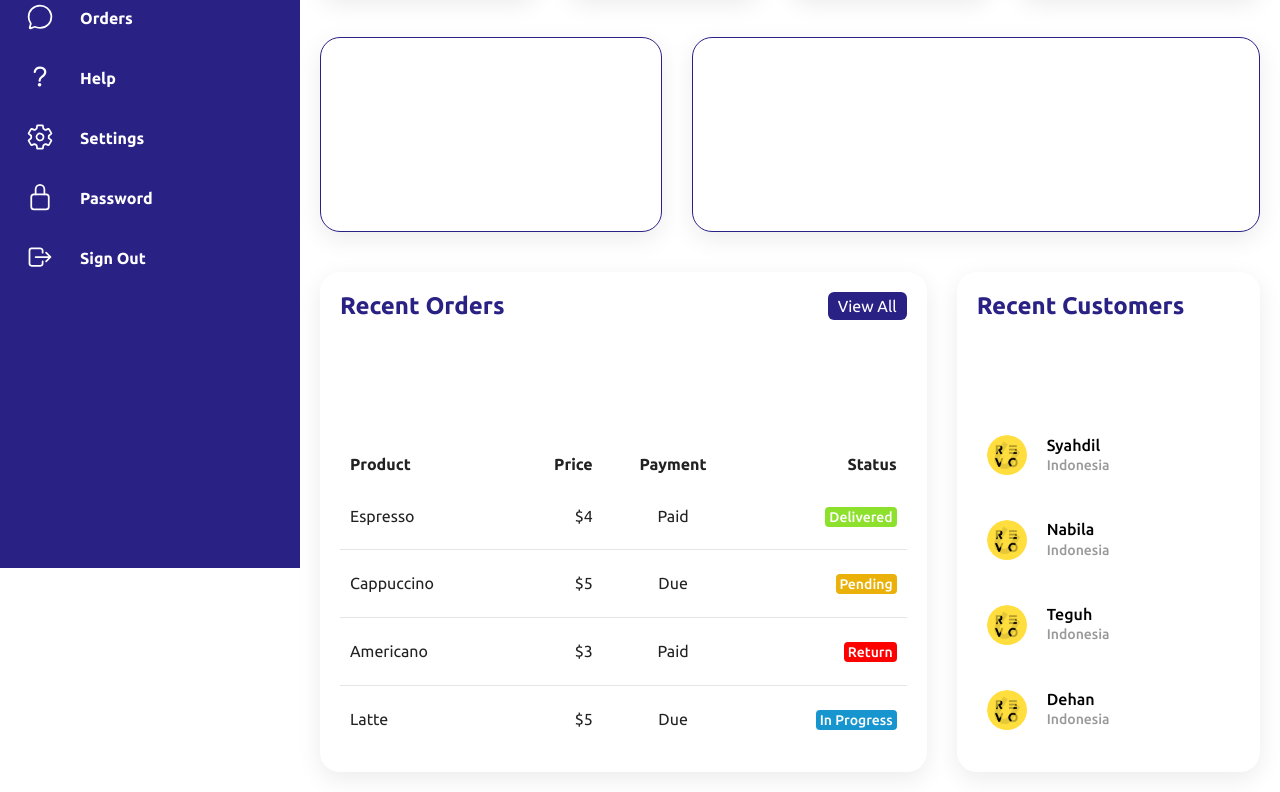
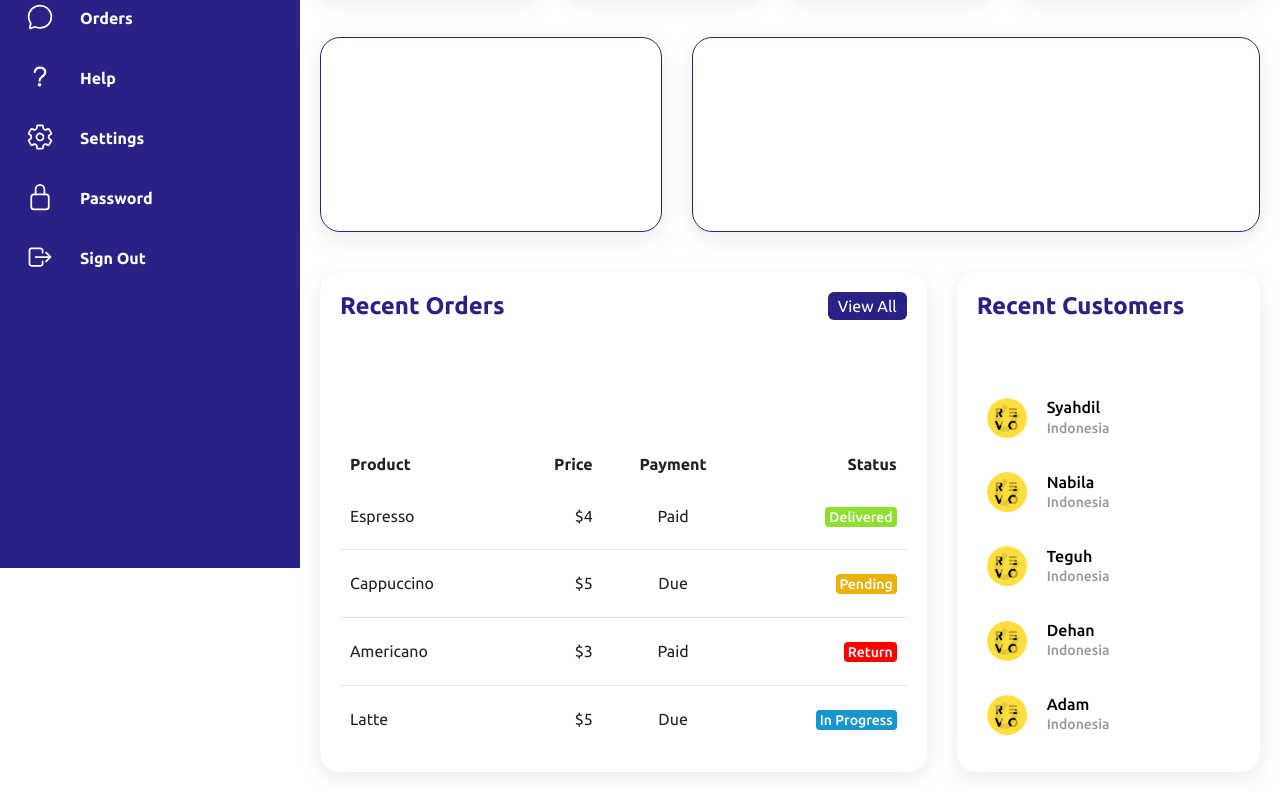
Before and after one commit to raulilma/Coffee-Dashboard-Mentoring-RevoU, a plain HTML site: page index.html in a window 1280 px wide. Shown: the part 232-1024 px from the top of the page. Drawn offline with nearby package versions, Linux system fonts and the light colour scheme.

Commit message:
add: adam name and readme updates

```diff
--- a/index.html
+++ b/index.html
@@ -253,6 +253,15 @@
                                 <h4>Dehan <br> <span>Indonesia</span></h4>
                             </td>
                         </tr>
+
+                        <tr>
+                            <td width="60px">
+                                <div class="imgBx"><img src="assets/imgs/RevoU.png" alt=""></div>
+                            </td>
+                            <td>
+                                <h4>Adam <br> <span>Indonesia</span></h4>
+                            </td>
+                        </tr>
                     </table>
                 </div>
             </div>
```
